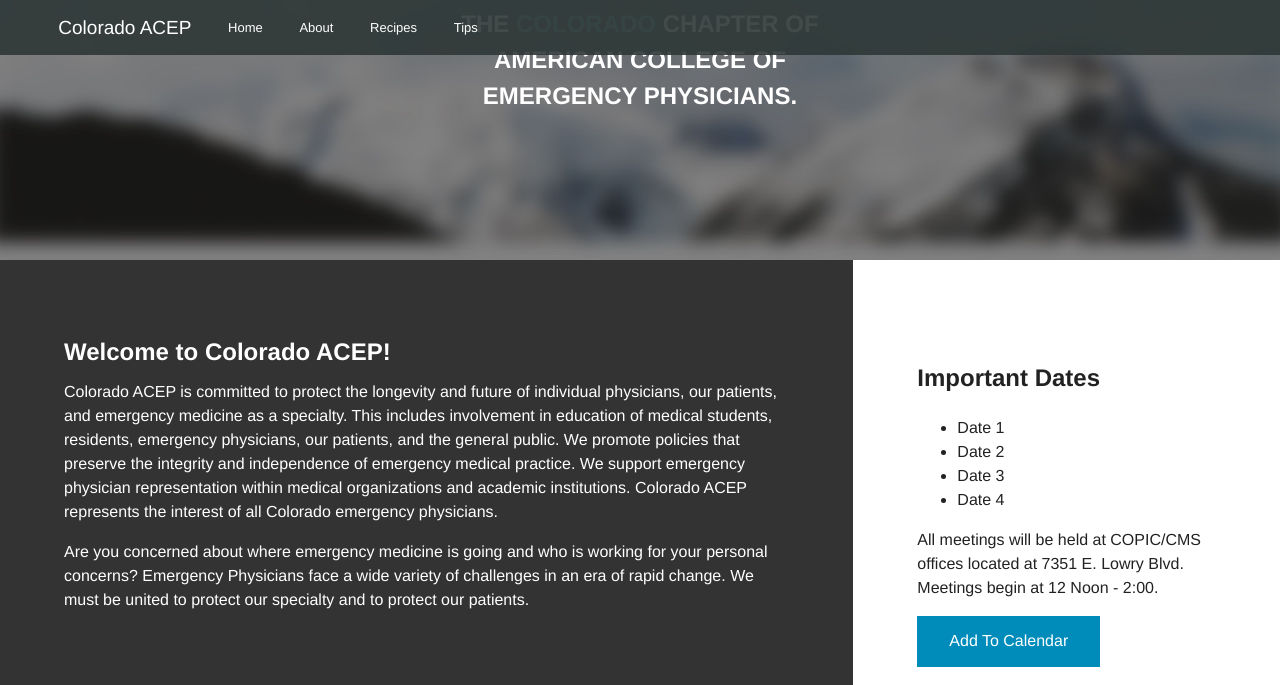
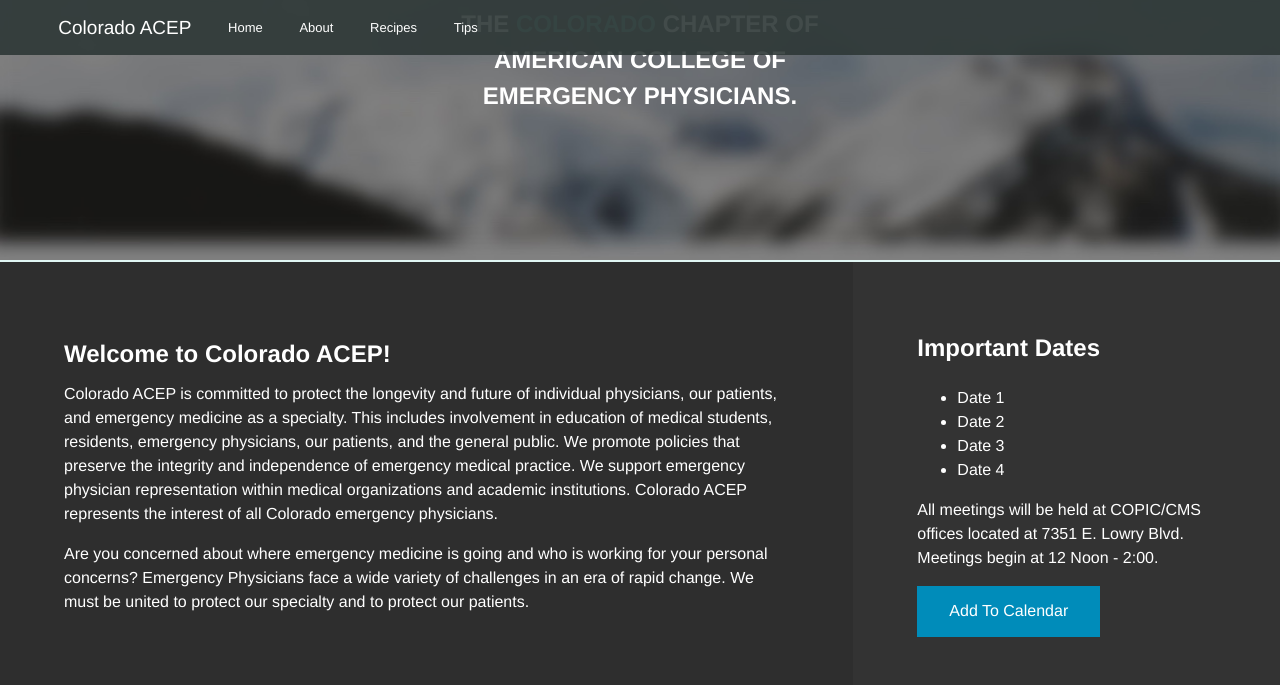
Before and after one commit to pebutler3/coacep, a Jekyll site: the page built from index.html, in a window 1280 px wide and 1400 px high, scrolled down 195 px. Shown: the top 685 px of the window. Built offline with Jekyll 4.4.1, drawn with Linux system fonts in a browser that asks for light colours; grey boxes are pictures that could not be loaded.

Commit message:
added styles so that the dates section would have a background

```diff
--- a/_sass/3-layouts/_home.scss
+++ b/_sass/3-layouts/_home.scss
@@ -1,13 +1,16 @@
 article.home-panel {
   @include grid-row;
+  background: $black;
+  color: $white;
+  border-top: 2px solid $lt-green;
   section.about {
-    @include panel($bg: $black, $border: false);
+    @include panel($bg: darken($black, 2%), $border: false);
     @include grid-column(8);
+    padding: $section-padding;
     margin-bottom: 0;
-    padding: $section-padding;
   }
   section.dates {
     @include grid-column(4);
-    padding: $section-padding;
+    padding: 3em 4em;
   }
 }
```
